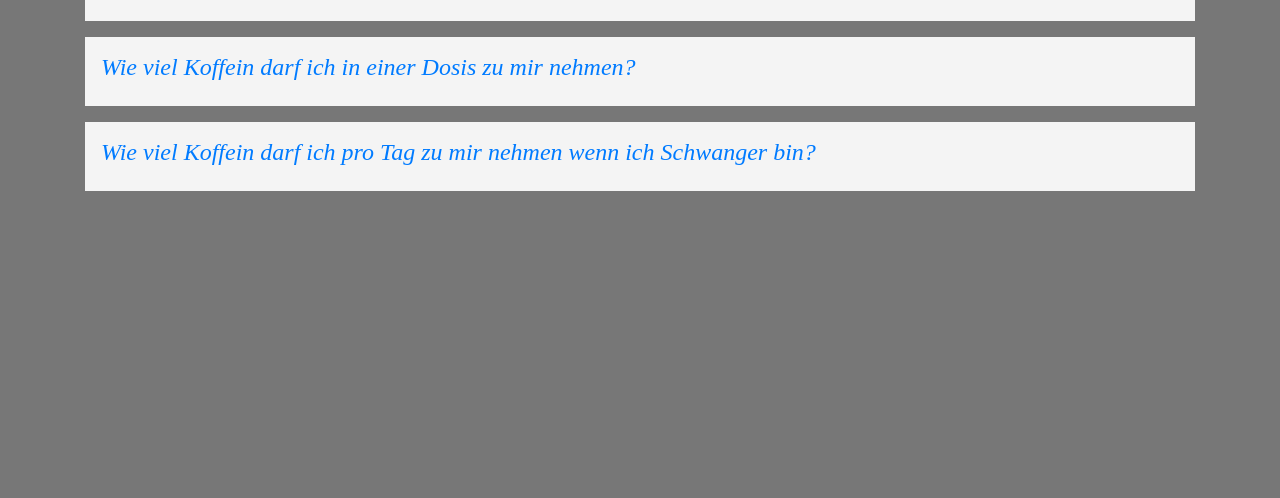
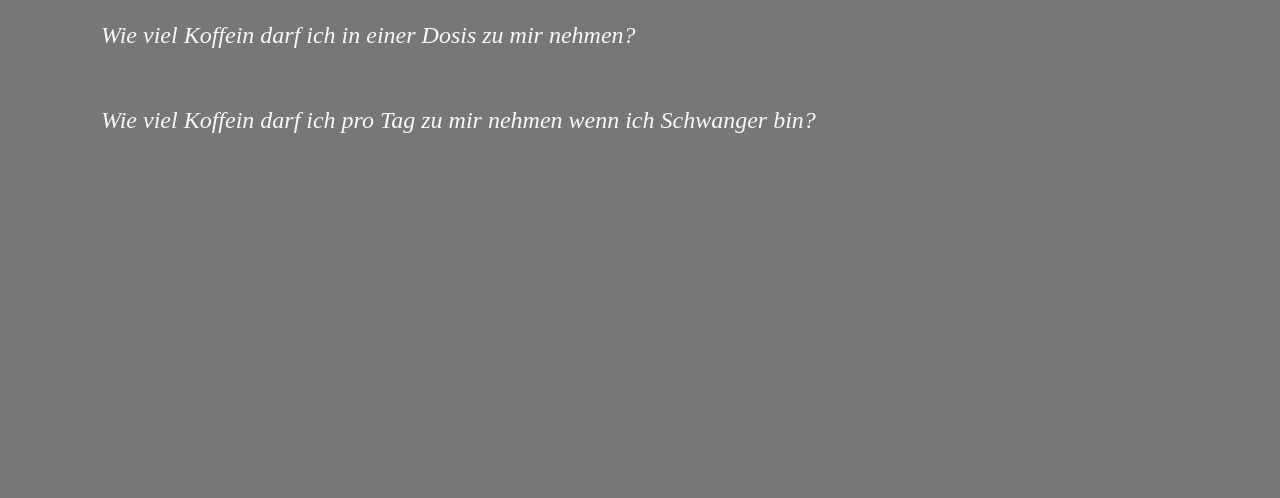
Before and after one commit to phelpson/CrossPlatform_DHBW_FocusApp, a plain HTML site: page help.html in a window 1280 px wide. Shown: the part 302-800 px from the top of the page. Drawn offline with nearby package versions, Linux system fonts and the light colour scheme; a web font is replaced by a local one.

Commit message:
css anpassungen

```diff
--- a/help.html
+++ b/help.html
@@ -31,6 +31,7 @@
   <h1>Wie benutze ich die Koffein Rechner App?</h1>
 <section class="accordion-section clearfix mt-3" aria-label="Question Accordions">
   <div class="container">
+	<p></p>
 
 	  <h2>Frequently Asked Questions </h2>
 	  <div class="panel-group" id="accordion" role="tablist" aria-multiselectable="true">
--- a/style.css
+++ b/style.css
@@ -46,7 +46,7 @@ canvas {
 
 .accordion-section .panel-default > .panel-heading {
     border: 0;
-    background: #f4f4f4;
+    background: #777;
     padding: 0;
 }
 .accordion-section .panel-default .panel-title a {
@@ -73,3 +73,7 @@ canvas {
 .bg-light {
     background-color: #777!important;
 }
+
+a {
+	color: #f5f9fd;
+}
```
Also changed, not shown: index.html (+0 -3 lines), img/left-arrow.png.
